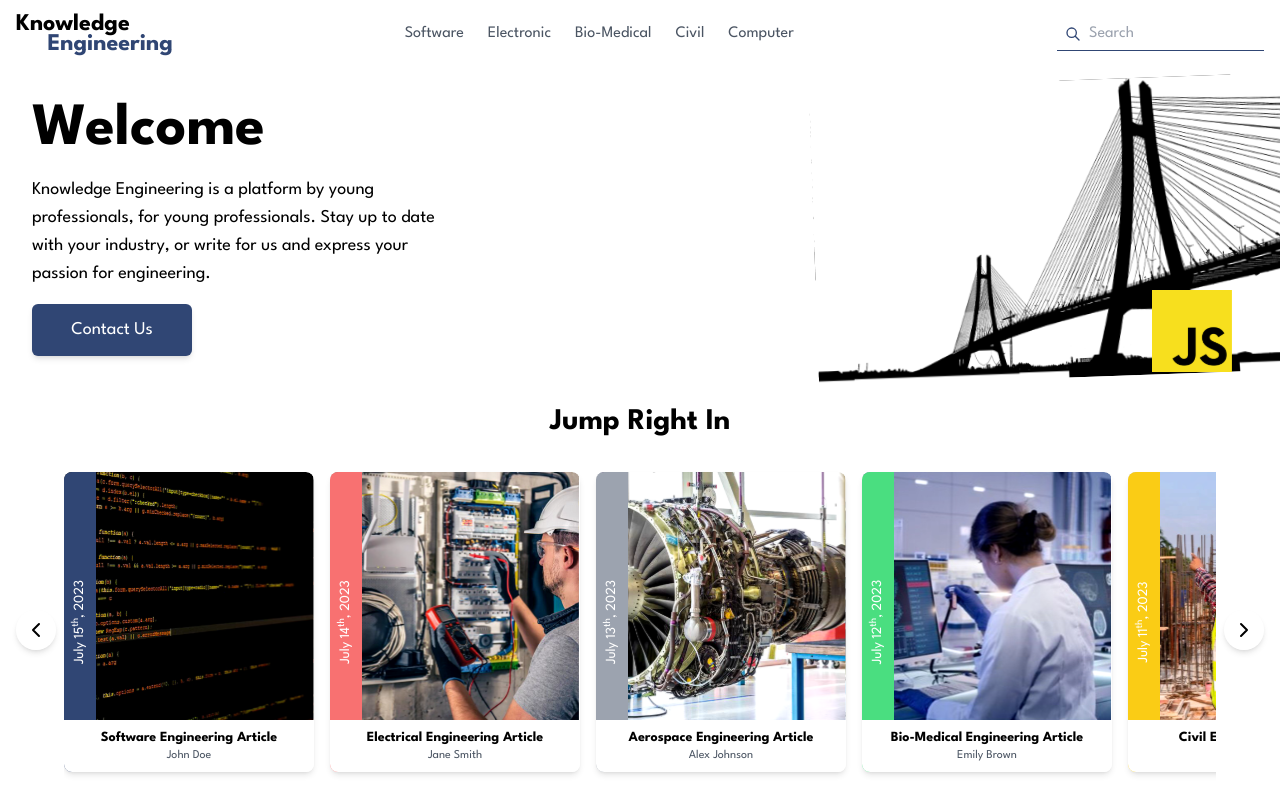
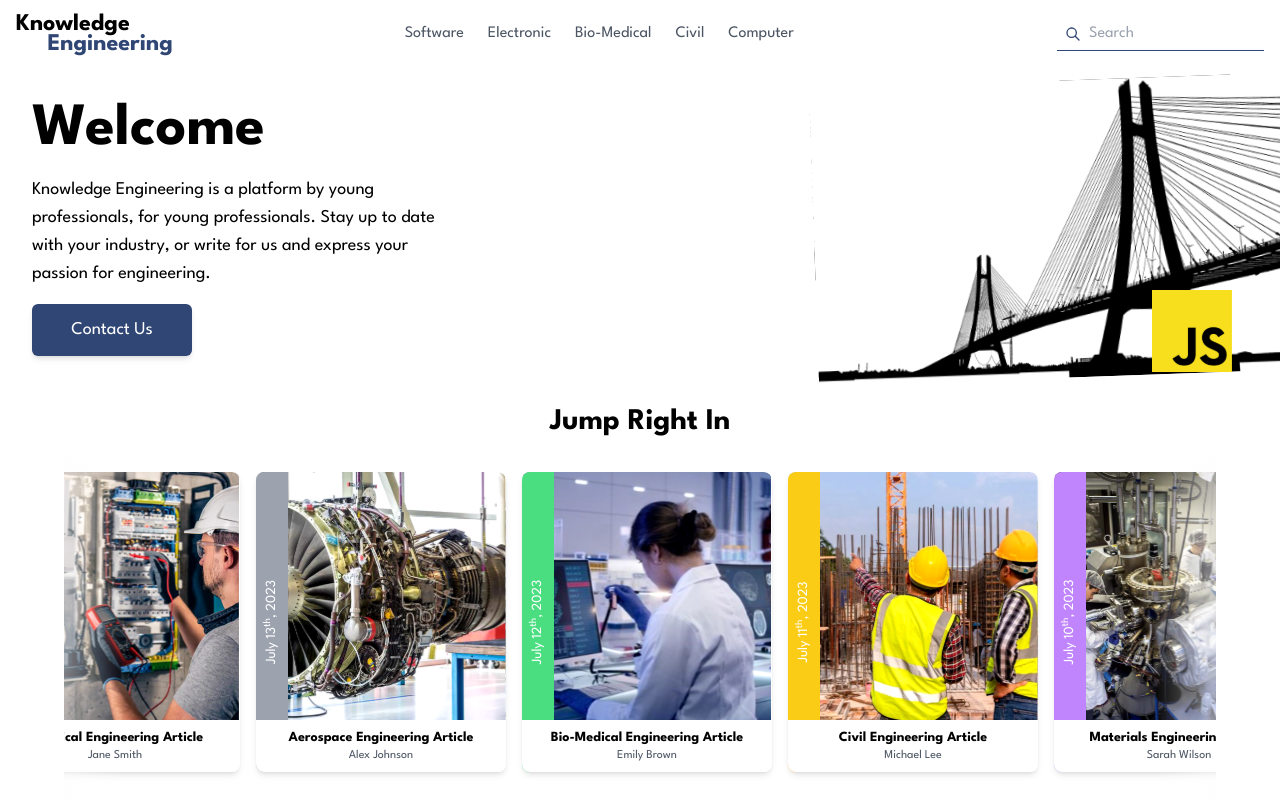
Before and after one commit to fadichahineOS/knowledge-engineering, a React (Vite) app in the folder knowledge-enginering/: page / in a window 1280 px wide. Built offline with nearby package versions, Linux system fonts and the light colour scheme.

Commit message:
added auto rotation to the carousel

```diff
--- a/knowledge-enginering/src/components/bodyTwo/bodyTwo.tsx
+++ b/knowledge-enginering/src/components/bodyTwo/bodyTwo.tsx
@@ -1,5 +1,4 @@
-import React, { useState, useRef } from 'react';
-import { ChevronLeft, ChevronRight } from 'lucide-react';
+import React, { useEffect, useRef } from 'react';
 
 // Import SVG assets
 import codeSvg from '../../assets/se.svg';
@@ -23,20 +22,19 @@ const getCategoryColor = (category: string): string => {
     case 'Software':
       return 'bg-custom-blue';
     case 'Electrical':
-      return 'bg-red-400'; // Changed to a more visible reddish color
+      return 'bg-red-400';
     case 'Aerospace':
-      return 'bg-gray-400'; // Slightly darkened for better visibility
+      return 'bg-gray-400';
     case 'Bio-Medical':
-      return 'bg-green-400'; // Slightly darkened for better visibility
+      return 'bg-green-400';
     case 'Civil':
-      return 'bg-yellow-400'; // Slightly darkened for better visibility
+      return 'bg-yellow-400';
     case 'Materials':
-      return 'bg-purple-400'; // Slightly darkened for better visibility
+      return 'bg-purple-400';
     default:
-      return 'bg-blue-600';
+      return 'bg-custom-blue';
   }
 };
-
 
 const articles: Article[] = [
   { id: 1, title: 'Software Engineering Article', category: 'Software', imageUrl: codeSvg, publishDate: '2023-07-15', author: 'John Doe' },
@@ -58,16 +56,27 @@ const formatDate = (dateString: string) => {
 
 const BodyTwo: React.FC = () => {
   const scrollRef = useRef<HTMLDivElement>(null);
-  const [scrollPosition, setScrollPosition] = useState(0);
 
-  const scroll = (direction: 'left' | 'right') => {
+  useEffect(() => {
     const container = scrollRef.current;
-    if (container) {
-      const scrollAmount = direction === 'left' ? -300 : 300;
-      container.scrollBy({ left: scrollAmount, behavior: 'smooth' });
-      setScrollPosition(container.scrollLeft + scrollAmount);
-    }
-  };
+    if (!container) return;
+
+    let animationFrameId: number;
+    let startTime: number;
+
+    const animate = (timestamp: number) => {
+      if (!startTime) startTime = timestamp;
+      const progress = (timestamp - startTime) / 50000; // Adjust this value to change rotation speed
+      const scrollAmount = progress * container.scrollWidth;
+      container.scrollLeft = scrollAmount % container.scrollWidth;
+
+      animationFrameId = requestAnimationFrame(animate);
+    };
+
+    animationFrameId = requestAnimationFrame(animate);
+
+    return () => cancelAnimationFrame(animationFrameId);
+  }, []);
 
   return (
     <div className="flex-1 overflow-hidden relative flex flex-col">
@@ -75,11 +84,11 @@ const BodyTwo: React.FC = () => {
       <div className="relative flex-1 flex items-center px-16 pb-4">
         <div
           ref={scrollRef}
-          className="flex w-full overflow-x-auto space-x-4 py-4 scrollbar-hide"
+          className="flex w-full overflow-x-hidden py-4 scrollbar-hide"
           style={{ scrollBehavior: 'smooth' }}
         >
-          {articles.map((article) => (
-            <div key={article.id} className="flex-shrink-0">
+          {[...articles, ...articles].map((article, index) => (
+            <div key={`${article.id}-${index}`} className="flex-shrink-0 px-2">
               <div className="w-[250px] h-[300px] relative group cursor-pointer bg-white rounded-lg shadow-md flex flex-col overflow-hidden">
                 <div className={`absolute left-0 top-0 bottom-0 w-8 ${getCategoryColor(article.category)} flex items-center justify-center z-10`}>
                   <div className="text-white text-sm transform -rotate-90 whitespace-nowrap" dangerouslySetInnerHTML={{ __html: formatDate(article.publishDate) }} />
@@ -99,18 +108,8 @@ const BodyTwo: React.FC = () => {
             </div>
           ))}
         </div>
-        <button
-          onClick={() => scroll('left')}
-          className="absolute left-4 top-1/2 transform -translate-y-1/2 bg-white bg-opacity-50 rounded-full p-2 shadow-md z-10"
-        >
-          <ChevronLeft size={24} />
-        </button>
-        <button
-          onClick={() => scroll('right')}
-          className="absolute right-4 top-1/2 transform -translate-y-1/2 bg-white bg-opacity-50 rounded-full p-2 shadow-md z-10"
-        >
-          <ChevronRight size={24} />
-        </button>
+        <div className="absolute left-0 top-0 bottom-0 w-32 bg-gradient-to-r from-white to-transparent z-10"></div>
+        <div className="absolute right-0 top-0 bottom-0 w-32 bg-gradient-to-l from-white to-transparent z-10"></div>
       </div>
     </div>
   );
```
